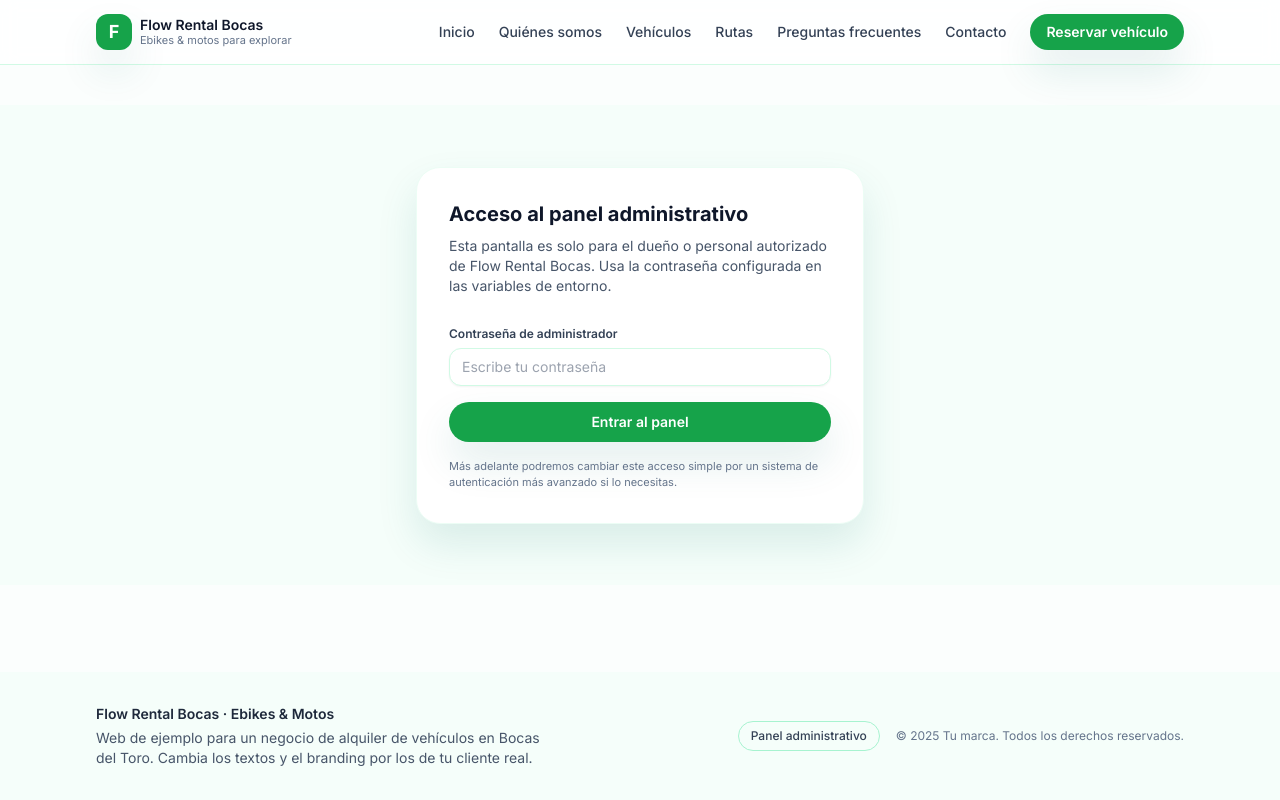
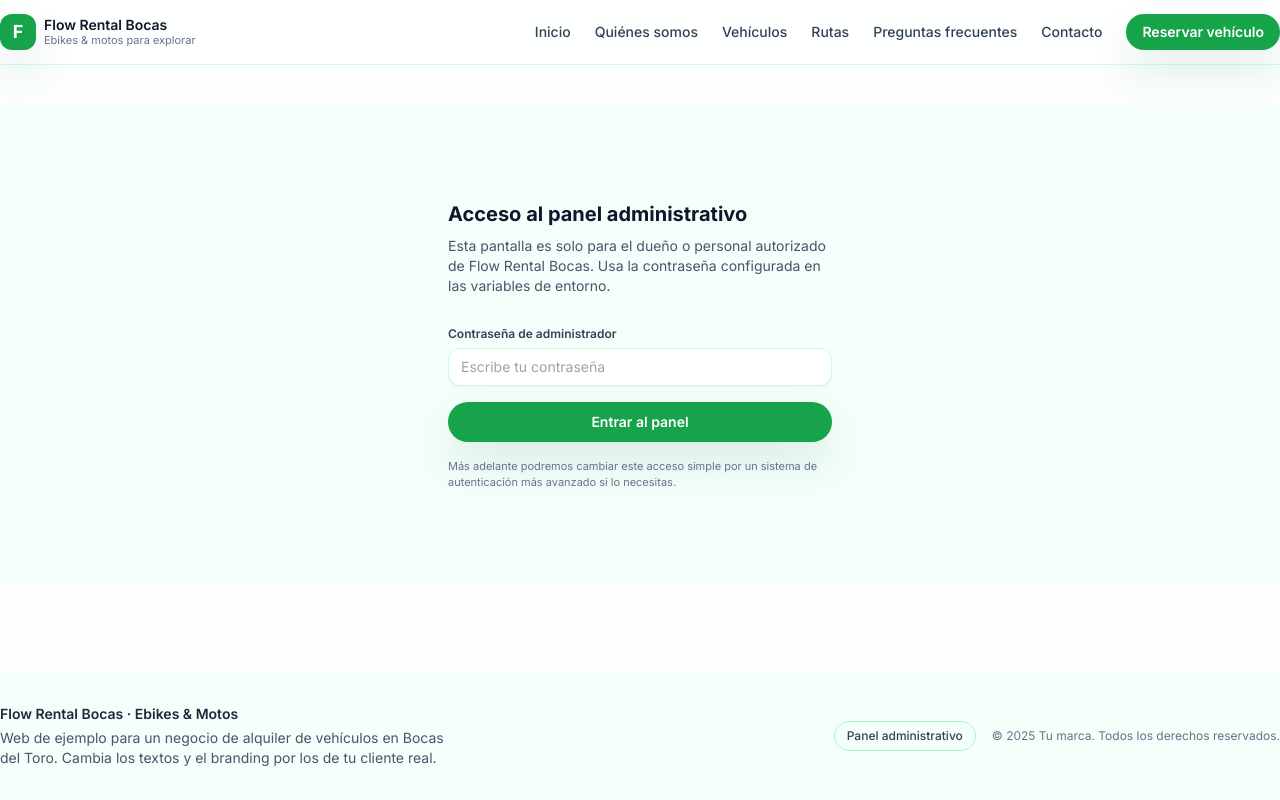
Before and after one commit to lulabtechnology/FLOWRENTArework, a Next.js app: page /admin/login in a window 1280 px wide. Built offline with nearby package versions, Linux system fonts and the light colour scheme.

Commit message:
Update globals.css

```diff
--- a/app/globals.css
+++ b/app/globals.css
@@ -10,22 +10,4 @@ body {
   @apply bg-white text-slate-900 antialiased;
 }
 
-.main-container {
-  @apply max-w-6xl mx-auto px-4 sm:px-6 lg:px-8;
-}
-
-.section-heading {
-  @apply text-xs sm:text-sm font-semibold tracking-wide text-brand-600 uppercase;
-}
-
-.section-title {
-  @apply mt-2 text-3xl sm:text-4xl font-bold text-slate-900;
-}
-
-.section-subtitle {
-  @apply mt-2 text-sm sm:text-base text-slate-600 max-w-2xl;
-}
-
-.card {
-  @apply bg-white rounded-2xl shadow-soft border border-emerald-50;
-}
+/* resto de utilidades... */
```
